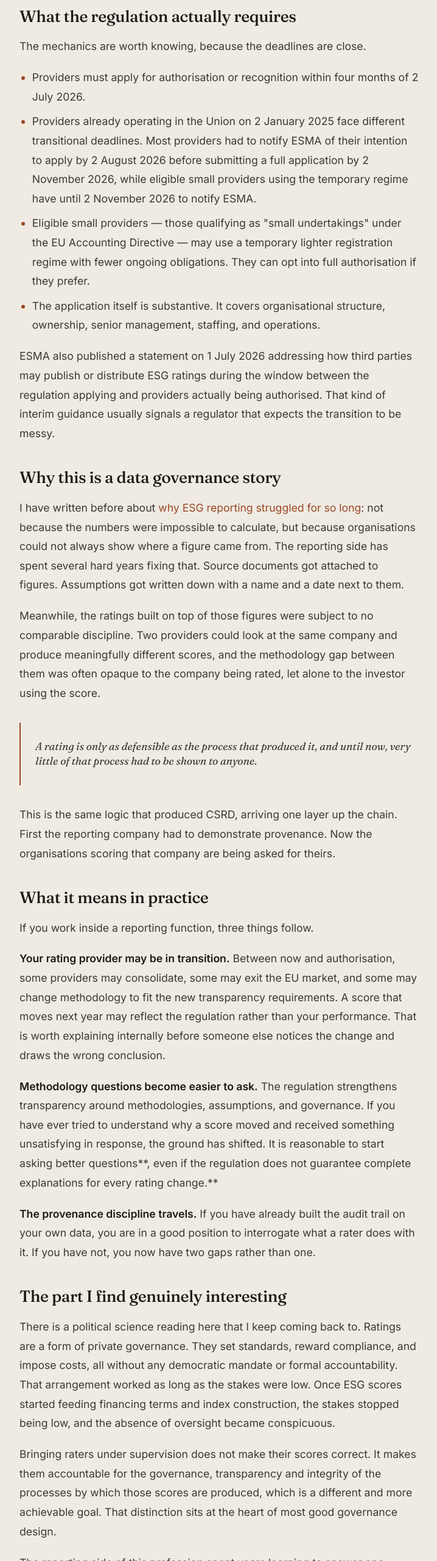
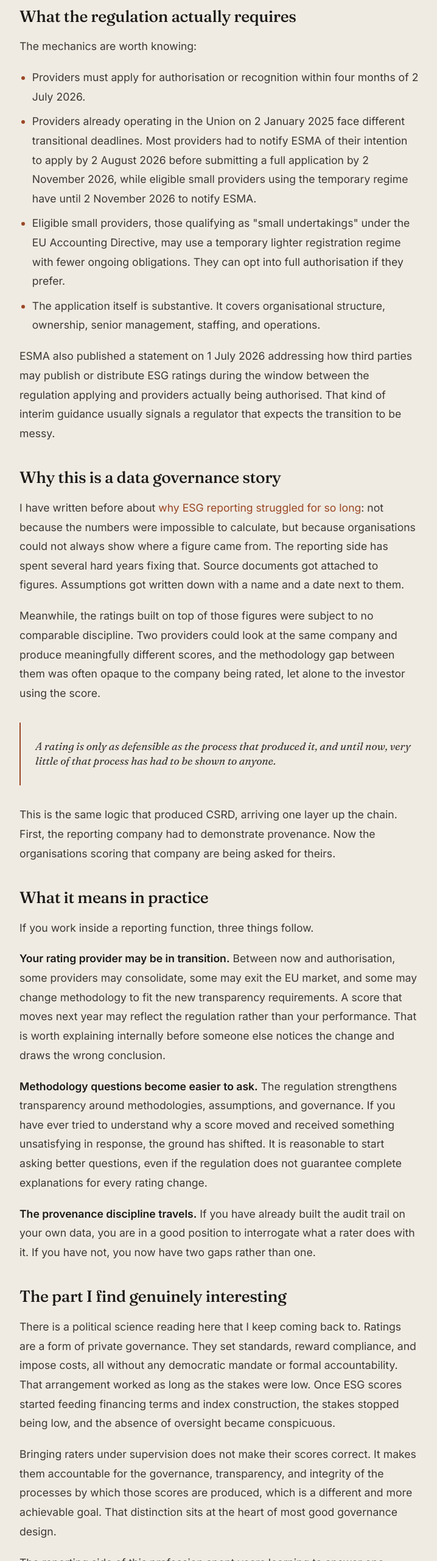
Before and after one commit to firatbarca/personal, an Eleventy site: page src/posts/who-audits-the-esg-raters.md in a window 1280 px wide. Shown: the part 1392-3952 px from the top of the page at 61% size, without its empty margins (280-998 px from the left). Built offline with nearby package versions, Linux system fonts and the light colour scheme; Eleventy itself is replaced by a stand-in of ours; files that its build step writes are made by us from their sources.

Commit message:
fixed small texts and grammar.
Clarified the requirements and implications of the EU regulation on ESG rating providers, emphasizing the need for transparency and accountability in the rating process.

```diff
--- a/src/posts/who-audits-the-esg-raters.md
+++ b/src/posts/who-audits-the-esg-raters.md
@@ -14,11 +14,11 @@ Regulation (EU) 2024/3005 on the transparency and integrity of ESG rating activi
 
 ## What the regulation actually requires
 
-The mechanics are worth knowing, because the deadlines are close.
+The mechanics are worth knowing:
 
 - Providers must apply for authorisation or recognition within four months of 2 July 2026.
 - Providers already operating in the Union on 2 January 2025 face different transitional deadlines. Most providers had to notify ESMA of their intention to apply by 2 August 2026 before submitting a full application by 2 November 2026, while eligible small providers using the temporary regime have until 2 November 2026 to notify ESMA.
-- Eligible small providers — those qualifying as "small undertakings" under the EU Accounting Directive — may use a temporary lighter registration regime with fewer ongoing obligations. They can opt into full authorisation if they prefer.
+- Eligible small providers, those qualifying as "small undertakings" under the EU Accounting Directive, may use a temporary lighter registration regime with fewer ongoing obligations. They can opt into full authorisation if they prefer.
 - The application itself is substantive. It covers organisational structure, ownership, senior management, staffing, and operations.
 
 ESMA also published a statement on 1 July 2026 addressing how third parties may publish or distribute ESG ratings during the window between the regulation applying and providers actually being authorised. That kind of interim guidance usually signals a regulator that expects the transition to be messy.
@@ -29,9 +29,9 @@ I have written before about [why ESG reporting struggled for so long](/blog/from
 
 Meanwhile, the ratings built on top of those figures were subject to no comparable discipline. Two providers could look at the same company and produce meaningfully different scores, and the methodology gap between them was often opaque to the company being rated, let alone to the investor using the score.
 
-> A rating is only as defensible as the process that produced it, and until now, very little of that process had to be shown to anyone.
+> A rating is only as defensible as the process that produced it, and until now, very little of that process has had to be shown to anyone.
 
-This is the same logic that produced CSRD, arriving one layer up the chain. First the reporting company had to demonstrate provenance. Now the organisations scoring that company are being asked for theirs.
+This is the same logic that produced CSRD, arriving one layer up the chain. First, the reporting company had to demonstrate provenance. Now the organisations scoring that company are being asked for theirs.
 
 ## What it means in practice
 
@@ -39,7 +39,7 @@ If you work inside a reporting function, three things follow.
 
 **Your rating provider may be in transition.** Between now and authorisation, some providers may consolidate, some may exit the EU market, and some may change methodology to fit the new transparency requirements. A score that moves next year may reflect the regulation rather than your performance. That is worth explaining internally before someone else notices the change and draws the wrong conclusion.
 
-**Methodology questions become easier to ask.** The regulation strengthens transparency around methodologies, assumptions, and governance. If you have ever tried to understand why a score moved and received something unsatisfying in response, the ground has shifted. It is reasonable to start asking better questions**, even if the regulation does not guarantee complete explanations for every rating change.**
+**Methodology questions become easier to ask.** The regulation strengthens transparency around methodologies, assumptions, and governance. If you have ever tried to understand why a score moved and received something unsatisfying in response, the ground has shifted. It is reasonable to start asking better questions, even if the regulation does not guarantee complete explanations for every rating change.
 
 **The provenance discipline travels.** If you have already built the audit trail on your own data, you are in a good position to interrogate what a rater does with it. If you have not, you now have two gaps rather than one.
 
@@ -47,6 +47,6 @@ If you work inside a reporting function, three things follow.
 
 There is a political science reading here that I keep coming back to. Ratings are a form of private governance. They set standards, reward compliance, and impose costs, all without any democratic mandate or formal accountability. That arrangement worked as long as the stakes were low. Once ESG scores started feeding financing terms and index construction, the stakes stopped being low, and the absence of oversight became conspicuous.
 
-Bringing raters under supervision does not make their scores correct. It makes them accountable for the governance, transparency and integrity of the processes by which those scores are produced, which is a different and more achievable goal. That distinction sits at the heart of most good governance design.
+Bringing raters under supervision does not make their scores correct. It makes them accountable for the governance, transparency, and integrity of the processes by which those scores are produced, which is a different and more achievable goal. That distinction sits at the heart of most good governance design.
 
-The reporting side of this profession spent years learning to answer one question about every figure it published: how do you know? It seems fair that the people grading that work should have to answer it too.
+The reporting side of this profession spent years learning to answer one question about every figure it published: how do you know? It seems fair that the people grading that work should have to answer it, too.
```
